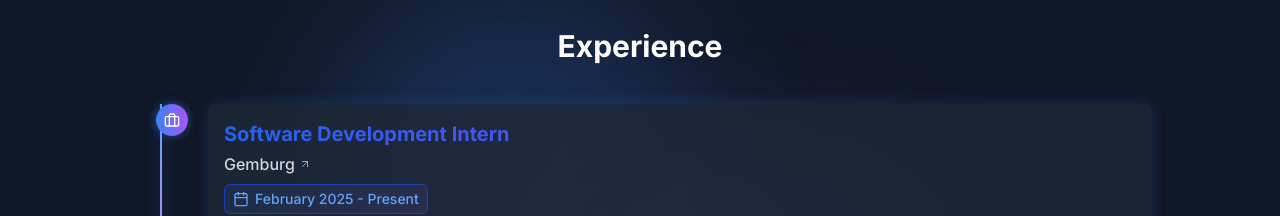
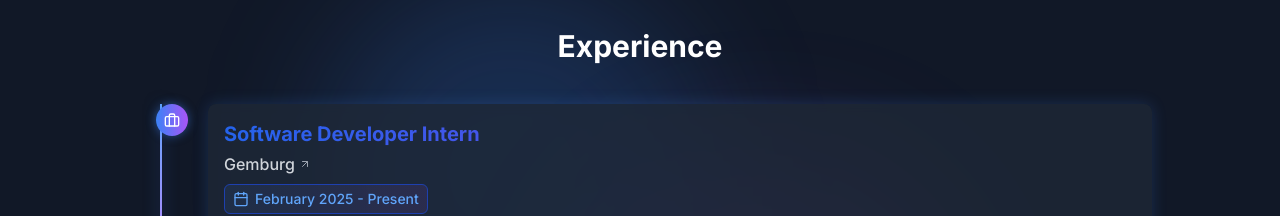
Before and after one commit to Mayurdhamgunde/My-PortFolio, a React (Vite) app: page / in a window 1280 px wide. Shown: the part 1980-2196 px from the top of the page. Built offline with nearby package versions, Linux system fonts and the light colour scheme.

Commit message:
Updated software

```diff
--- a/src/components/Experience.tsx
+++ b/src/components/Experience.tsx
@@ -4,7 +4,7 @@ import { motion } from 'framer-motion';
 
 const experiences = [
   {
-    role: "Software Development Intern",
+    role: "Software Developer Intern",
     company: "Gemburg",
     period: "February 2025 - Present",
     description: [
```
